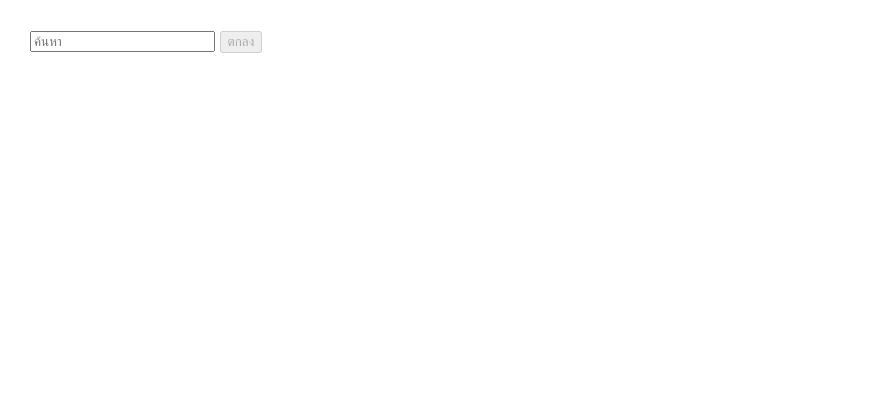
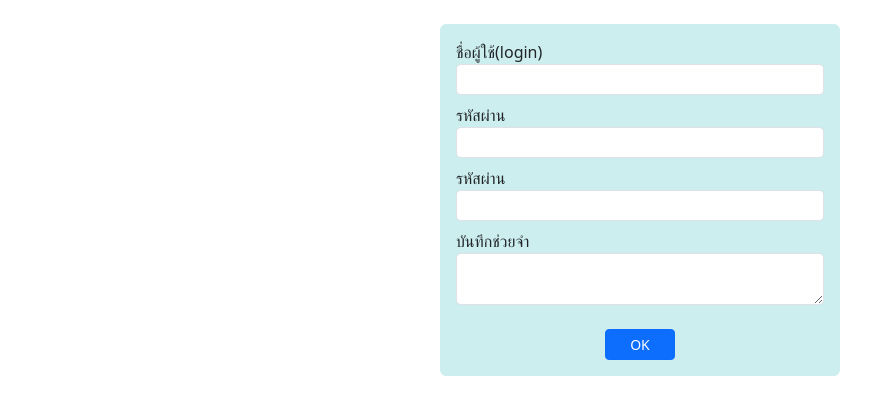
Before and after one commit to Dartae/app1, a React (Create React App) app: page / in a window 1280 px wide. Shown: the top 414 px of the page, without its empty margins (0-873 px from the left). Built offline with nearby package versions, Linux system fonts and the light colour scheme.

Commit message:
Form text
label
input

```diff
--- a/package.json
+++ b/package.json
@@ -6,6 +6,7 @@
     "@testing-library/jest-dom": "^5.17.0",
     "@testing-library/react": "^13.4.0",
     "@testing-library/user-event": "^13.5.0",
+    "bootstrap": "^5.3.2",
     "react": "^18.2.0",
     "react-dom": "^18.2.0",
     "react-router-dom": "^6.22.0",
--- a/src/App.js
+++ b/src/App.js
@@ -1,10 +1,10 @@
 import React from 'react'
 
-import FormSearch from './form-search';
+import FormText from './form-text';
 
 function App() {
 
-  return <FormSearch/>
+  return <FormText/>
 
 }
 
--- /dev/null
+++ b/src/form-text.js
@@ -0,0 +1,59 @@
+import React from "react";
+export default function FormText(){
+ const textPswd = React.useRef()
+ const textPswd2 = React.useRef()
+
+ const onBlurPassword = () =>{
+    let pswd = textPswd.current.value
+    if(pswd !== ''&& !pswd.match(/^[0-9a-zA-Z]+$/)){
+        textPswd.current.value=''
+        alert("ต้องเป็น 0-9 หรือ a-z หรือ A-Z เท่านั่น")
+    }
+ }
+ const onBlurPassword2 = () =>{
+    if(textPswd.current.value !== textPswd2.current.value ){
+        textPswd2.current.value = ''
+        alert('รหัสผ้านทั้งสองช่องไม่ตรงกัน')
+    }
+ }
+
+ return(
+    <div className="mt-4 mx-auto p-3 rounded"
+    style={{width:'400px',background:'#cee'}}>
+        <form>
+            <div className="form-group mb-2">
+                <label htmlFol="login">ชื่อผู้ใช้(login)</label>
+                <input type="text" id ="login" name="login" maxLength="20"
+                className="form-control form-control-sm"/>
+
+            </div>
+            <div className="form-group mb-2">
+                <label htmlFor="pswd">รหัสผ่าน</label>
+                <input type="password" id="pswd" name="pswd" maxLength="10"
+                className="form-control form-control-sm"
+                ref={textPswd} onBlur={onBlurPassword}/>
+
+            </div>
+            <div className="form-group mb-2">
+            <label htmlFor="pswd2">รหัสผ่าน</label>
+                <input type="password" id="pswd2" name="pswd2" maxLength="10"
+                className="form-control form-control-sm"
+                ref={textPswd2} onBlur={onBlurPassword2}/>
+            </div>
+            <div className="form-group mb-4">
+                <label htmlFor="memo">บันทึกช่วยจำ</label>
+                <textarea id="memo" name="memo" rows="2"
+                maxLength="200"
+                className="form-control form-control-sm">
+
+                </textarea>
+            </div>
+            <div className="text-center">
+                <button className="btn btn-sm px-4 btn-primary">
+                    OK
+                </button>
+            </div>
+        </form>
+    </div>
+ )
+}
--- a/src/index.js
+++ b/src/index.js
@@ -3,6 +3,8 @@
 import './index.css';
 import App from './App';
 import reportWebVitals from './reportWebVitals';
+import 'bootstrap/dist/css/bootstrap.min.css'
+import 'bootstrap/dist/js/bootstrap.bundle.min.js'
 
 const root = ReactDOM.createRoot(document.getElementById('root'));
 root.render(
```
Also changed, not shown: 1 other file (tests, documents, lock files or other folders).
